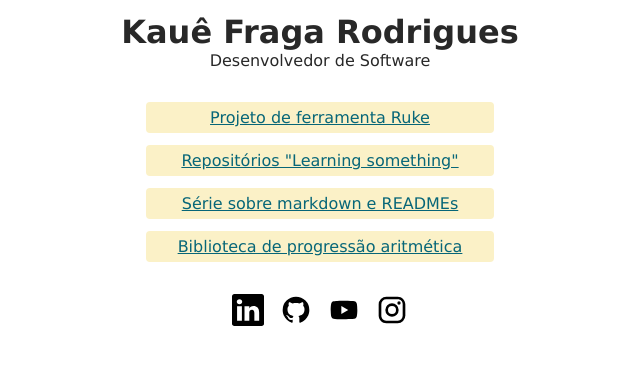
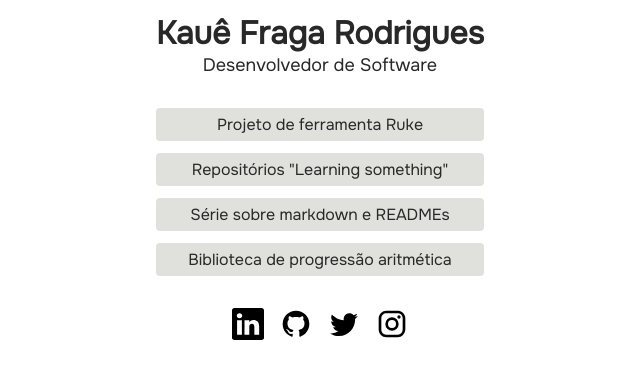
Before and after one commit to kauefraga/yalt, a plain HTML site: page index.html in a window 1280 px wide. Shown: the part 193-572 px from the top of the page, without its empty margins (320-960 px from the left). Drawn offline with Linux system fonts and the light colour scheme.

Commit message:
feat: add Onest font, twitter icon and change color scheme

```diff
--- a/index.html
+++ b/index.html
@@ -5,6 +5,9 @@
     <meta name="viewport" content="width=device-width, initial-scale=1.0" />
     <title>Kauê Fraga Rodrigues</title>
     <link rel="stylesheet" href="style.css" />
+    <link rel="preconnect" href="https://fonts.googleapis.com" />
+    <link rel="preconnect" href="https://fonts.gstatic.com" crossorigin />
+    <link href="https://fonts.googleapis.com/css2?family=Onest&display=swap" rel="stylesheet" />
 </head>
 <body>
     <header>
@@ -31,7 +34,7 @@
         <ul>
             <li><a href="https://linkedin.com/in/kauefraga" target="_blank"><img src="assets/linkedin.svg" alt="Ícone do LinkedIn"></a></li>
             <li><a href="https://github.com/kauefraga" target="_blank"><img src="assets/github.svg" alt="Ícone do GitHub"></a></li>
-            <li><a href="https://youtu.be/6POZlJAZsok" target="_blank"><img src="assets/youtube.svg" alt="Ícone do Youtube"></a></li>
+            <li><a href="https://twitter.com/rkauefraga" target="_blank"><img src="assets/twitter.svg" alt="Ícone do Youtube"></a></li>
             <li><a href="https://www.instagram.com/kauefragarodrigues/" target="_blank"><img src="assets/instagram.svg" alt="Ícone do Instagram"></a></li>
         </ul>
     </footer>
--- a/style.css
+++ b/style.css
@@ -1,9 +1,17 @@
+:root {
+    --list-item-bg-color: #e0e1dd;
+    --list-item-bg-color-hover: #354f52;
+    --foreground-color: #282828;
+    --accent-color: #84a98c;
+}
+
 body {
     display: flex;
     align-items: center;
     flex-direction: column;
-    font-family: 'Lucida Sans', 'Lucida Sans Regular', 'Lucida Grande', 'Lucida Sans Unicode', Geneva, Verdana, sans-serif;
-    color: #282828;
+    font-family: 'Onest', 'Segoe UI', Tahoma, Geneva, Verdana, sans-serif;
+    font-size: 16px;
+    color: var(--foreground-color);
 }
 
 header {
@@ -28,6 +36,10 @@ header div p, header div h1 {
     margin: 0;
 }
 
+header div p {
+    font-size: 18px;
+}
+
 main ul {
     display: flex;
     flex-direction: column;
@@ -41,16 +53,17 @@ main ul li a {
     justify-content: center;
     padding: 6px 32px;
     border-radius: 4px;
-    background-color: #fbf1c7;
-    color: #076678;
+    text-decoration: none;
+    background-color: var(--list-item-bg-color);
+    color: var(--foreground-color);
     transition-property: color, background-color, border-color, text-decoration-color, fill, stroke;
     transition-timing-function: cubic-bezier(0.4, 0, 0.2, 1);
     transition-duration: 150ms;
 }
 
 main ul li a:hover {
-    background-color: #ebdbb2;
-    color: #458588;
+    background-color: var(--list-item-bg-color-hover);
+    color: whitesmoke;
 }
 
 footer ul {
```
Also changed, not shown: assets/twitter.svg (added), assets/youtube.svg (deleted).
